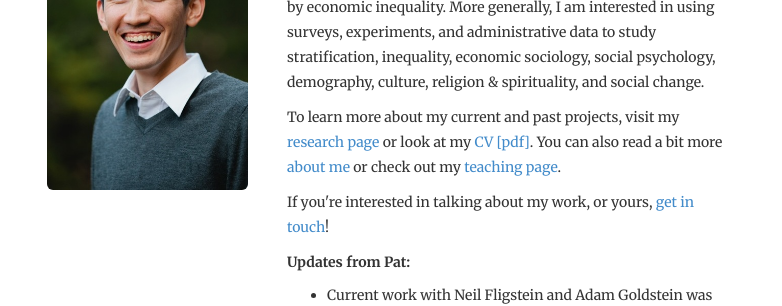
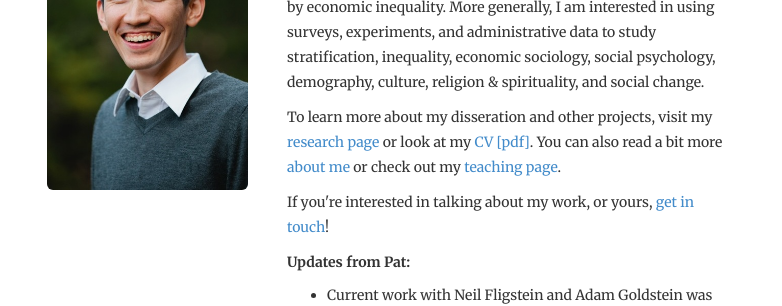
Before and after one commit to ophastings/ophastings.github.io, a Jekyll site: the page built from index.html, in a window 1280 px wide. Shown: the part 255-561 px from the top of the page, without its empty margins (248-1030 px from the left). Built offline with Jekyll 4.4.1, drawn with Linux system fonts in a browser that asks for light colours; comment, search, counter and statistics services are not loaded.

Commit message:
Update index.html

```diff
--- a/index.html
+++ b/index.html
@@ -21,7 +21,7 @@
 	I am interested in using surveys, experiments, and administrative data to
 	study stratification, inequality, economic sociology, social psychology, demography, culture, religion &amp spirituality, and social change.</p>
 
-	<p>To learn more about my current and past projects, visit my <a href="research">research page</a>
+	<p>To learn more about my disseration and other projects, visit my <a href="research">research page</a>
 	or look at my <a href="HastingsCV.pdf">CV [pdf]</a>. You can also
 	read a bit more <a href="personal">about me</a> or check out my <a href="teaching">teaching page</a>.</p>
 	<p>If you're interested in talking about my work, or yours, <a href="contact">get in touch</a>!</p>
```
